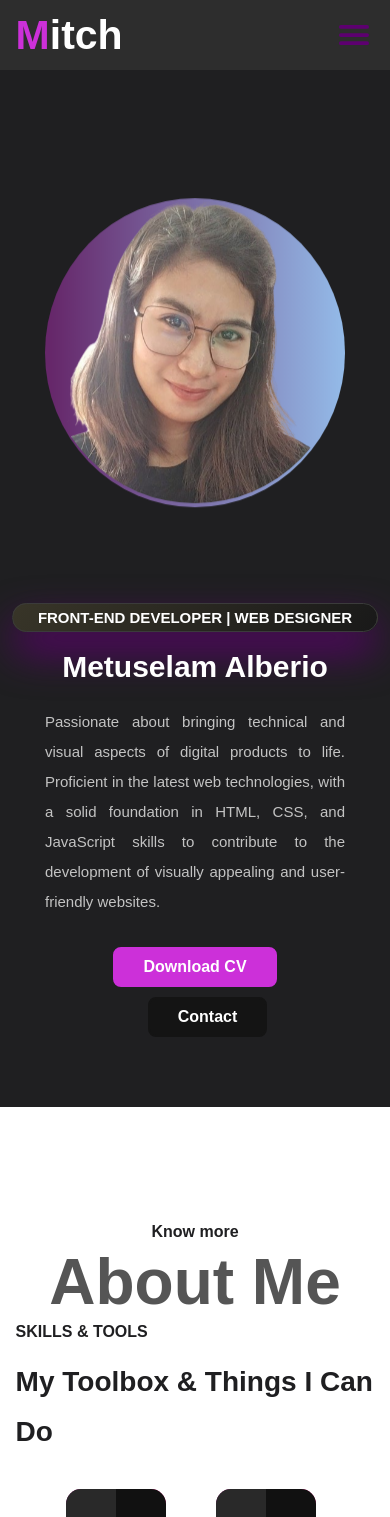
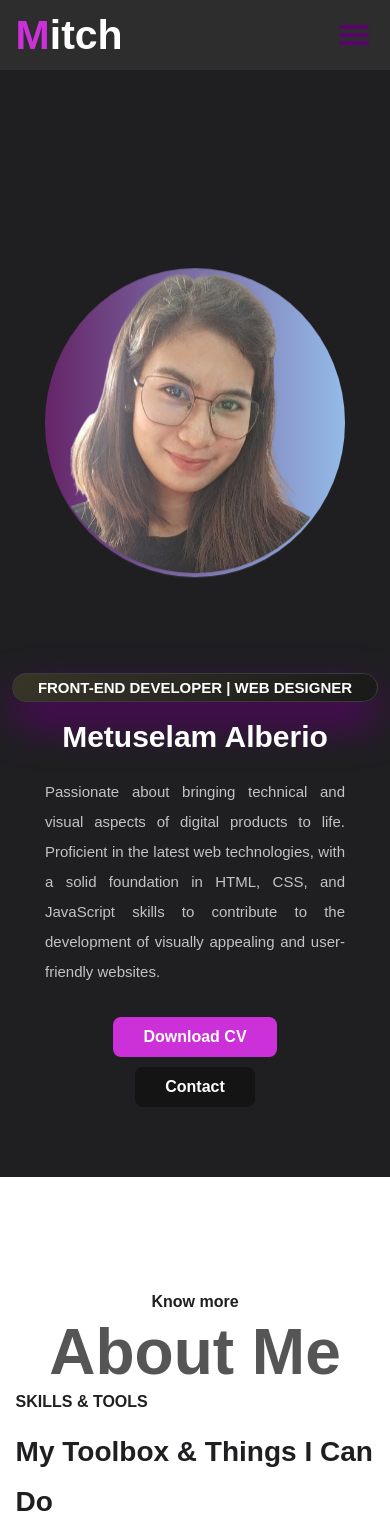
Before and after one commit to MitchAlberio07/Portflolio, a React (Create React App) app: page / in a window 390 px wide. Shown: the top 1517 px of the page. Built offline with nearby package versions, Linux system fonts and the light colour scheme.

Commit message:
responsiveness

```diff
--- a/src/App.css
+++ b/src/App.css
@@ -18,5 +18,4 @@
 
 body {
   color: var(--text-color);
-  overflow-x: hidden;
 }
--- a/src/Components/About.jsx
+++ b/src/Components/About.jsx
@@ -113,7 +113,7 @@ const About = () => {
             <div className="card">
               <div className="face face1">
                 <div className="content">
-                  <h2>Visual Studio Code</h2>
+                  <h2>VS Code</h2>
                 </div>
               </div>
               <div className="face face2">
--- a/src/Components/Home.jsx
+++ b/src/Components/Home.jsx
@@ -3,9 +3,10 @@ import './Styles/Home.css';
 import myProfile from './Assets/images/mitch.png';
 import { Link } from 'react-scroll';
 
-const Header = () => {
+const Home = () => {
   return (
-    <section className="home" id='home'>
+    <section id='home'>
+    <div className="home" >
       <div className="home-text">
         <span>Front-End Developer | Web Designer</span>
         <h1>Metuselam Alberio</h1>
@@ -29,8 +30,9 @@ const Header = () => {
       <div className="home-img">
         <img src={myProfile} alt="Profile" />
       </div>
+      </div>
     </section>
   )
 }
 
-export default Header;
+export default Home;
--- a/src/Components/Styles/About.css
+++ b/src/Components/Styles/About.css
@@ -44,7 +44,7 @@
   }
 
   .container{
-    width: 80vw;
+    width: 100%;
     display: grid;
     grid-template-columns: repeat(auto-fit, minmax(180px, 1fr));
     grid-gap: 50px;
--- a/src/Components/Styles/Contact.css
+++ b/src/Components/Styles/Contact.css
@@ -23,7 +23,7 @@
     flex-direction: column;
     align-items: center;
     justify-content: center;
-    width: 90vw;
+    width: 90%;
     max-width: 50rem;
 }
 .contactForm input[type="text"],
--- a/src/Components/Styles/Footer.css
+++ b/src/Components/Styles/Footer.css
@@ -1,5 +1,6 @@
 .footer {
-    width: 100vw;
+    background-color: var(--bg-color);
+    width: 100%;
     height: 3rem;
     display: flex;
     align-items: center;
--- a/src/Components/Styles/Home.css
+++ b/src/Components/Styles/Home.css
@@ -1,5 +1,8 @@
+#home {
+  background-color: var(--bg-color);
+  width: auto;
+}
 .home{
-   background-color: var(--bg-color);
     position: relative;
     width: 100%;
     height: calc(100vh - 3rem);
@@ -63,15 +66,18 @@
     color: var(--main-color);
   }
   .two {
+    display: flex;
+    justify-content: center;
     background: #141414;
     border: 2px solid #141414;
     color: var(--text-color);
     margin-left:25px;
-  }
-  .two:hover{
+
+     &:hover{
     color: #141414;
     background: var(--text-color);
     border: 2px solid var(--text-color)
+     }
   }
 
 
@@ -164,6 +170,9 @@
     .btn {
       width: auto;
     }
+    .two {
+      margin-left:0;
+    }
   }
 
   .home-img {
--- a/src/Components/Styles/Navbar.css
+++ b/src/Components/Styles/Navbar.css
@@ -12,7 +12,7 @@ header {
   }
   .navbar {
     height: 3rem;
-    width: 100vw;
+    width: 100%;
     margin: 0 auto;
     padding: 1rem 0;
     display: flex;
@@ -23,7 +23,7 @@ header {
     z-index: 3;
   }
   .logo {
-    width:20vw;
+    width:20%;
     color: var(--text-color);
     font-size: 41px;
     font-weight: 600;
@@ -126,6 +126,4 @@ header {
     .menuList {
       display: none;
     }
-
-
   }
--- a/src/Components/Styles/Work.css
+++ b/src/Components/Styles/Work.css
@@ -2,7 +2,7 @@
     height: 100vh;
     background-color: #fff;
     width: 100%;
-    padding-top: 80px;
+    padding-top: 80px ;
 }
 #works {
     width: 100%;
```
